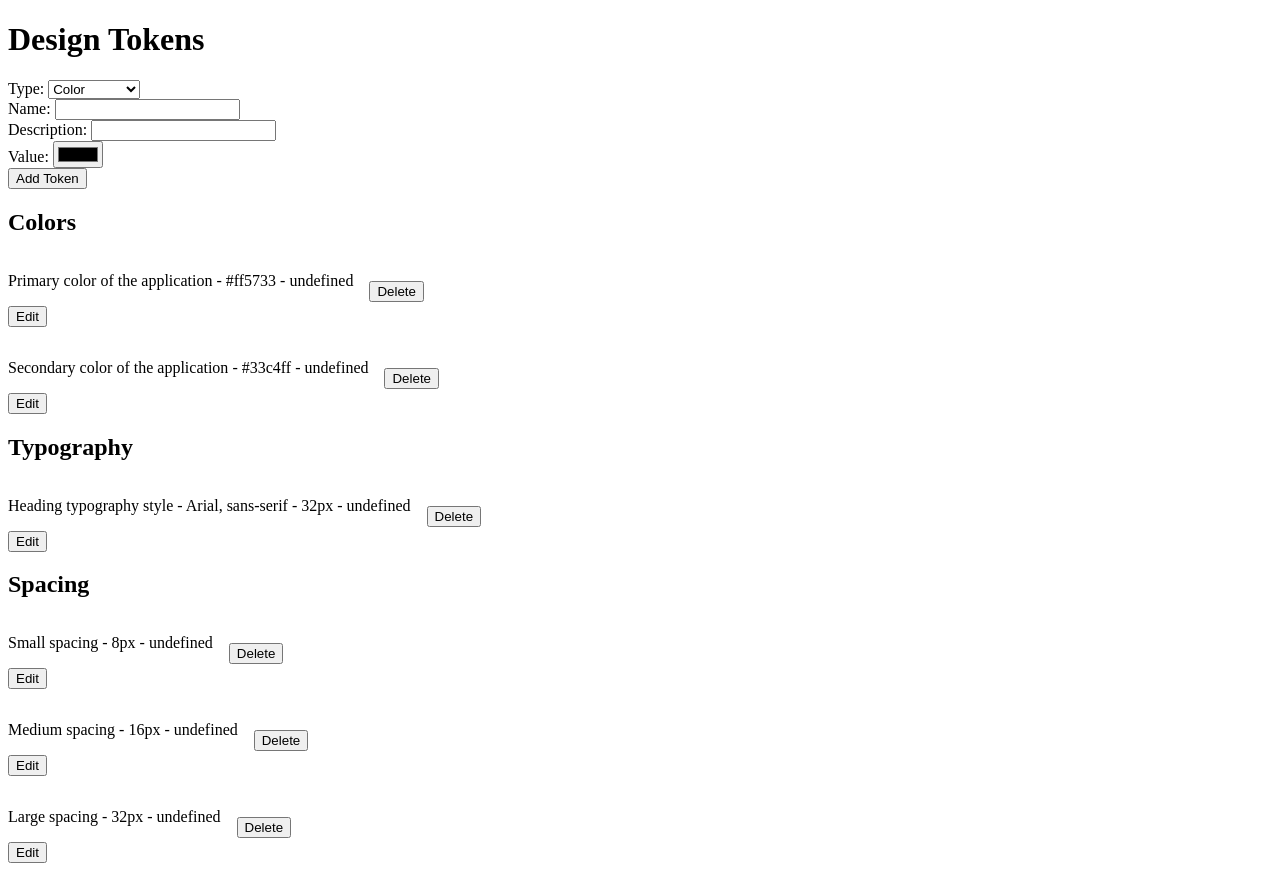
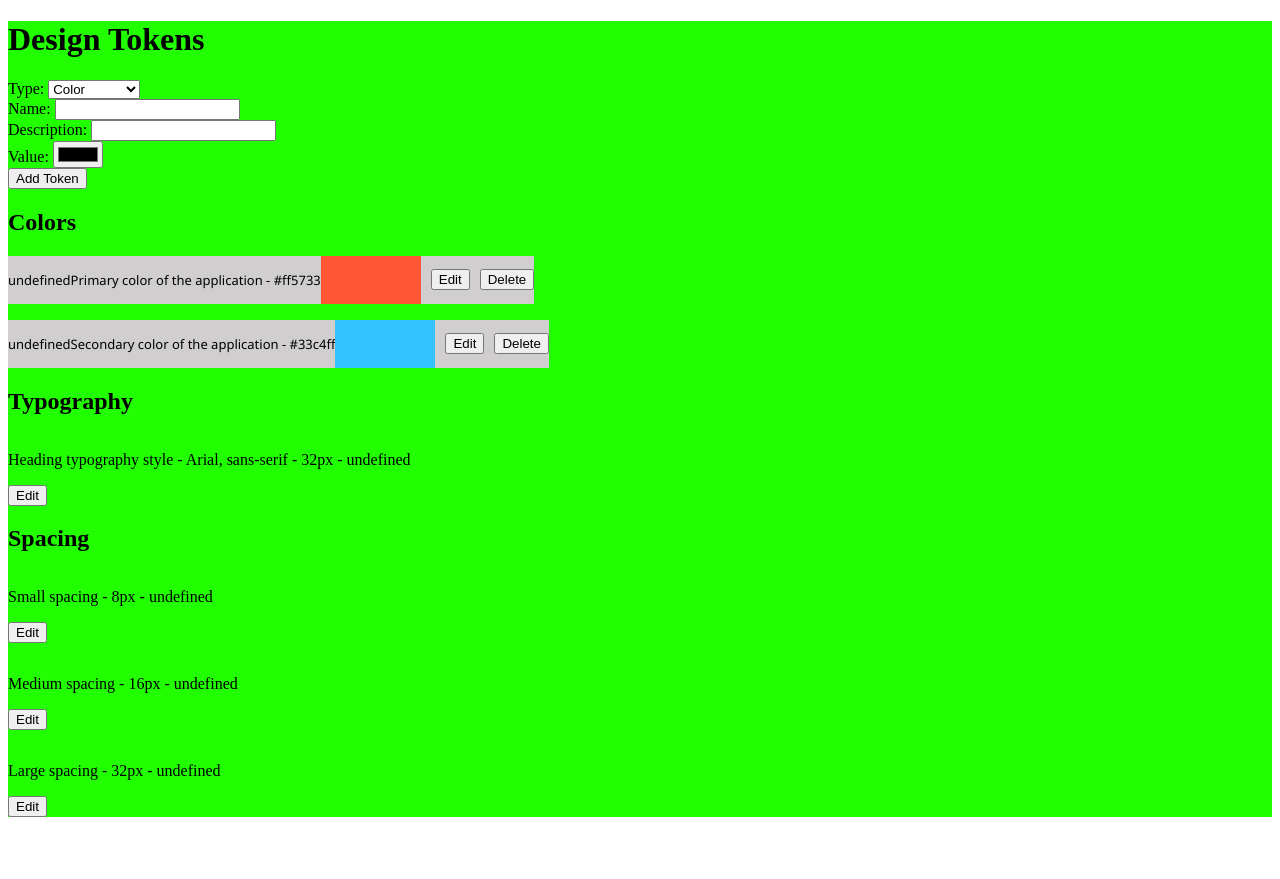
Before and after one commit to Echo5414/svelte-designtokens, a SvelteKit app in the folder frontend/: page / in a window 1280 px wide. After the commit the page ends 833 px from the top, so only its background shows below. Built offline with nearby package versions, Linux system fonts and the light colour scheme; no server answers.

Commit message:
editable update

```diff
--- a/frontend/src/components/ColorToken.svelte
+++ b/frontend/src/components/ColorToken.svelte
@@ -46,9 +46,13 @@
     extensionName = editedToken.$extensions?.[EXTENSION_NAMESPACE]?.name || '';
     editMode = false;
   }
+
+  function handleDelete() {
+    dispatch('delete', { id, type: 'color' });
+  }
 </script>
 
-<div>
+<div class="list">
   {#if editMode}
     <input type="text" bind:value={editedToken.$description} placeholder="Description" />
     <input type="color" bind:value={editedToken.$value} placeholder="Value" />
@@ -56,7 +60,26 @@
     <button on:click={handleSave}>Save</button>
     <button on:click={handleCancel}>Cancel</button>
   {:else}
-    <p>{token.$description} - {token.$value} - {token.$extensions?.[EXTENSION_NAMESPACE]?.name}</p>
+    <p>{token.$extensions?.[EXTENSION_NAMESPACE]?.name}</p>
+    <p>{token.$description} - {token.$value}</p>
+    <div style="background-color: {token.$value}; width: 100px; height: 100%;"></div>
     <button on:click={toggleEditMode}>Edit</button>
   {/if}
+  <button on:click={handleDelete}>Delete</button>
 </div>
+
+<style>
+  p {
+    font-family: 'Segoe UI', Tahoma, Geneva, Verdana, sans-serif;
+    font-size: small;
+  }
+  .list {
+    display: flex;
+    height: 48px;
+    background-color: rgb(208, 206, 206);
+    align-items: center;
+  }
+  button {
+    margin-left: 10px;
+  }
+</style>
--- a/frontend/src/routes/+layout.svelte
+++ b/frontend/src/routes/+layout.svelte
@@ -1,10 +1,32 @@
 <script lang="ts">
   import { initializeLocalStorage } from '../utils/localStorage';
+  import { tokensStore } from '../stores/tokens';
   import { onMount } from 'svelte';
+  import type { Tokens } from '../utils/localStorage';
+
+/*   let tokens: Tokens;
+  let primaryColor = ''; */
 
   onMount(() => {
     initializeLocalStorage();
+
+/*     const unsubscribe = tokensStore.subscribe((value: Tokens) => {
+      tokens = value;
+      primaryColor = tokens.color['478e37bf-e5aa-43de-b6cc-01072309d7bd']?.$value || '#22ff00'; // Fallback to white if token not found
+      document.documentElement.style.setProperty('--primary-color', primaryColor);
+    });
+    return () => unsubscribe(); */
   });
 </script>
 
 <slot></slot>
+
+<style>
+  :global(:root) {
+    --primary-color: #22ff00; /* Default value */
+  }
+  body {
+    margin: 0;
+    padding: 0;
+  }
+</style>
--- a/frontend/src/routes/+page.svelte
+++ b/frontend/src/routes/+page.svelte
@@ -15,11 +15,12 @@
     const unsubscribe = tokensStore.subscribe((value: Tokens) => {
       currentTokens = value;
     });
-    return unsubscribe;
+    return unsubscribe();
   });
 
-  function handleDeleteToken(id: string, tokenType: keyof Tokens) {
-    deleteToken(tokenType, id);
+  function handleDeleteToken(event: CustomEvent<{ id: string; type: keyof Tokens }>) {
+    const { id, type } = event.detail;
+    deleteToken(type, id);
   }
 
   type TokenEventDetail = { id: string; token: ColorTokenType | TypographyTokenType | SpacingTokenType; type: keyof Tokens };
@@ -44,8 +45,7 @@
   {#if currentTokens.color}
     {#each Object.entries(currentTokens.color) as [id, token]}
       <div class="token-container">
-        <ColorToken {id} {token} on:save={handleSaveToken} />
-        <button class="delete-button" on:click={() => handleDeleteToken(id, 'color')}>Delete</button>
+        <ColorToken {id} {token} on:save={handleSaveToken} on:delete={handleDeleteToken} />
       </div>
     {/each}
   {/if}
@@ -54,8 +54,7 @@
   {#if currentTokens.typography}
     {#each Object.entries(currentTokens.typography) as [id, token]}
       <div class="token-container">
-        <TypographyToken {id} {token} on:save={handleSaveToken} />
-        <button class="delete-button" on:click={() => handleDeleteToken(id, 'typography')}>Delete</button>
+        <TypographyToken {id} {token} on:save={handleSaveToken} on:delete={handleDeleteToken} />
       </div>
     {/each}
   {/if}
@@ -64,20 +63,25 @@
   {#if currentTokens.spacing}
     {#each Object.entries(currentTokens.spacing) as [id, token]}
       <div class="token-container">
-        <SpacingToken {id} {token} on:save={handleSaveToken} />
-        <button class="delete-button" on:click={() => handleDeleteToken(id, 'spacing')}>Delete</button>
+        <SpacingToken {id} {token} on:save={handleSaveToken} on:delete={handleDeleteToken} />
       </div>
     {/each}
   {/if}
 </main>
 
 <style>
+  main {
+    background-color: var(--primary-color);
+  }
   .token-container {
     display: flex;
     align-items: center;
     margin-bottom: 1rem;
   }
   .delete-button {
-    margin-left: 1rem;
+    height: 100%;
+  }
+  button {
+    margin-left: 10px;
   }
 </style>
--- a/frontend/src/stores/tokens.ts
+++ b/frontend/src/stores/tokens.ts
@@ -25,20 +25,20 @@ tokensStore.subscribe((tokens) => {
 export function updateToken(type: keyof Tokens, id: string, updatedToken: Tokens[keyof Tokens][string]) {
   tokensStore.update((tokens) => {
     tokens[type][id] = updatedToken;
-    return tokens;
+    return { ...tokens }; // Create a new object reference
   });
 }
 
 export function addToken(type: keyof Tokens, id: string, newToken: Tokens[keyof Tokens][string]) {
   tokensStore.update((tokens) => {
     tokens[type][id] = newToken;
-    return tokens;
+    return { ...tokens }; // Create a new object reference
   });
 }
 
 export function deleteToken(type: keyof Tokens, id: string) {
   tokensStore.update((tokens) => {
     delete tokens[type][id];
-    return tokens;
+    return { ...tokens }; // Create a new object reference
   });
 }
```
